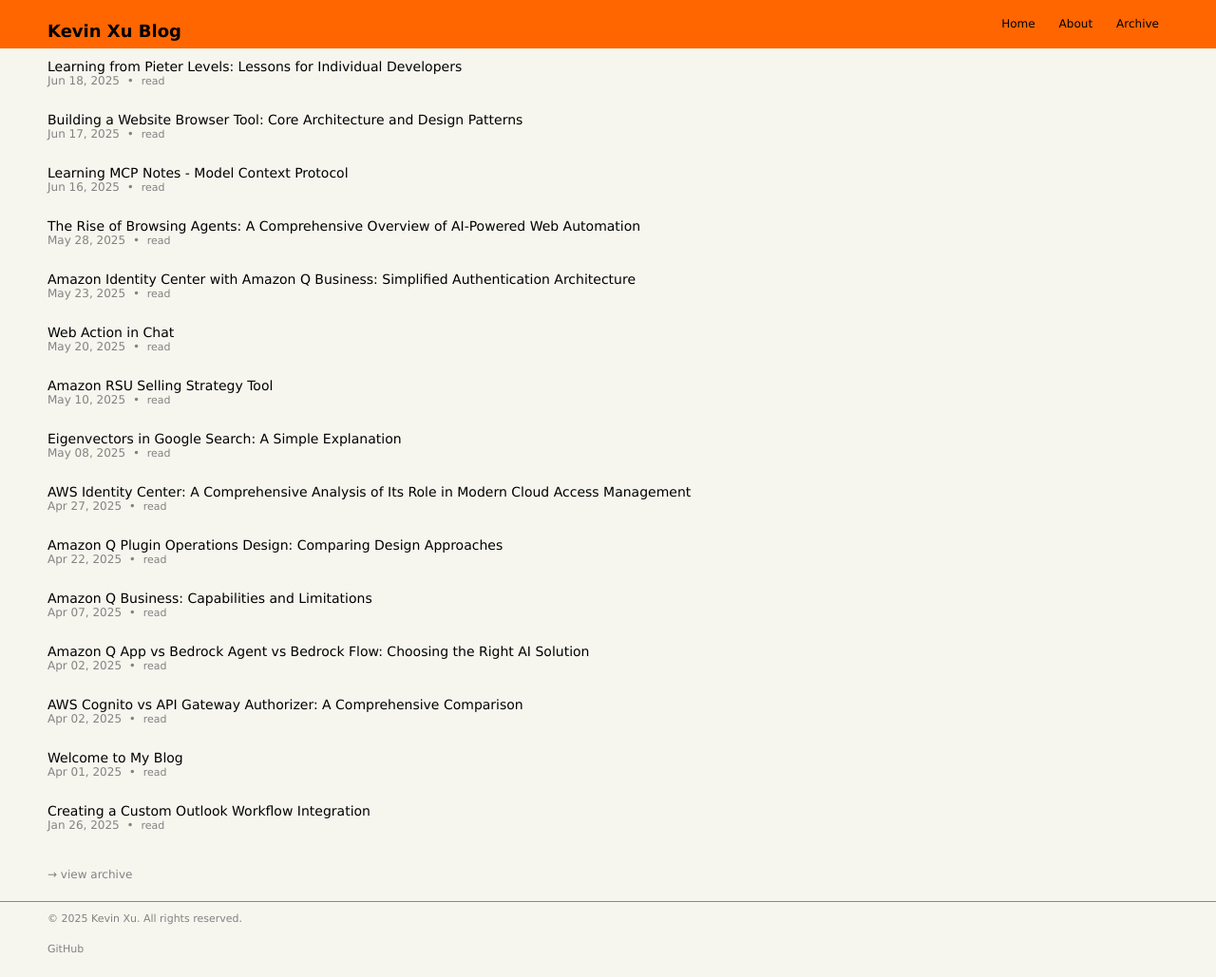
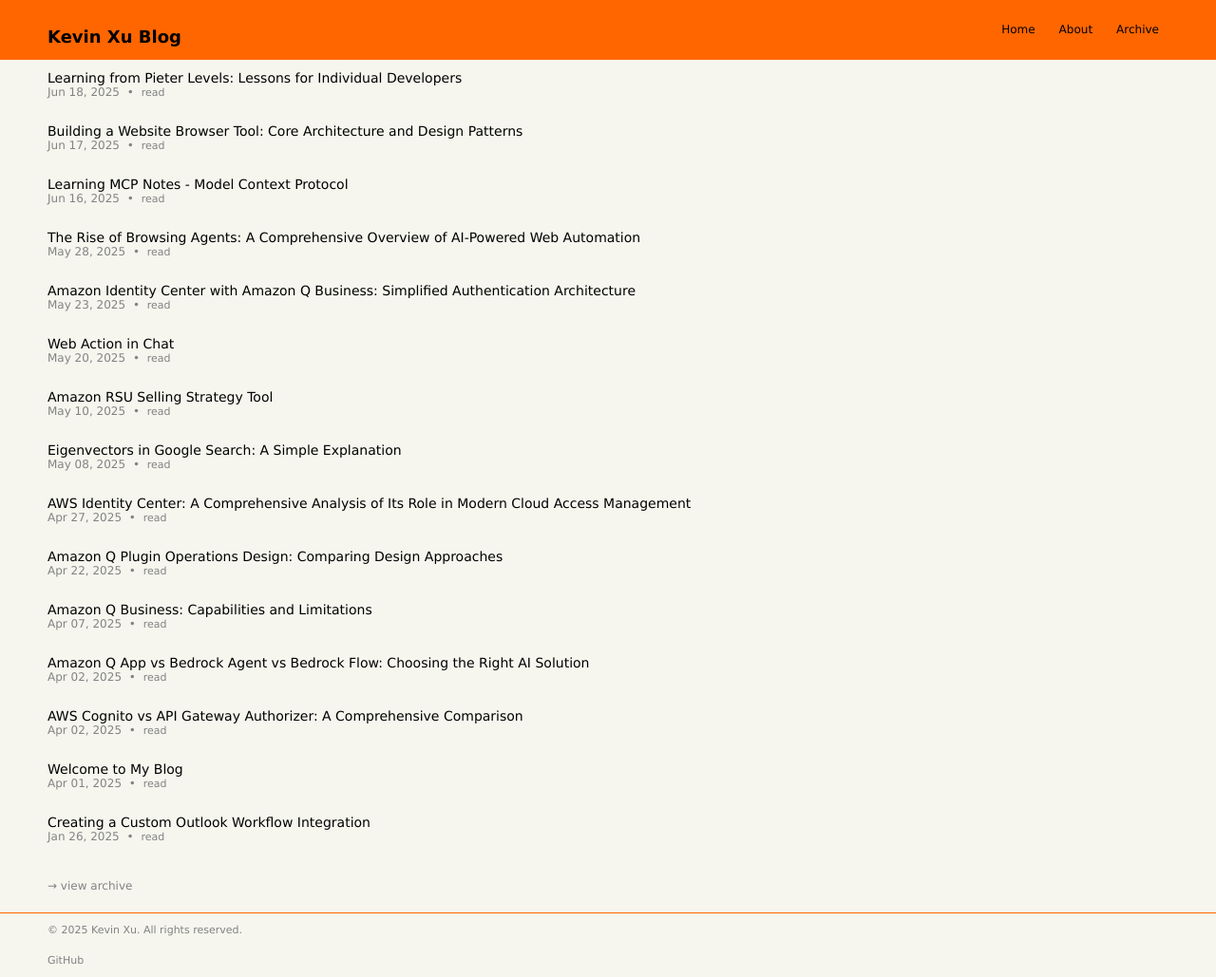
Before and after one commit to JKevinXu/github-blog, a Jekyll site: the page built from index.md, in a window 1280 px wide. Shown: the whole page at 95% size. Built offline with Jekyll 4.4.1, drawn with Linux system fonts in a browser that asks for light colours.

Commit message:
Update site header styles: Increase padding and set minimum height for improved layout and visual consistency.

```diff
--- a/assets/css/main.css
+++ b/assets/css/main.css
@@ -35,14 +35,16 @@
 /* Header */
 .site-header {
     background-color: #ff6600;
-    padding: 6px 0;
+    padding: 12px 0;
     margin-bottom: 10px;
+    min-height: 44px;
 }
 
 .site-header .container {
     display: flex;
     justify-content: space-between;
     align-items: center;
+    height: 100%;
 }
 
 .site-title {
```
